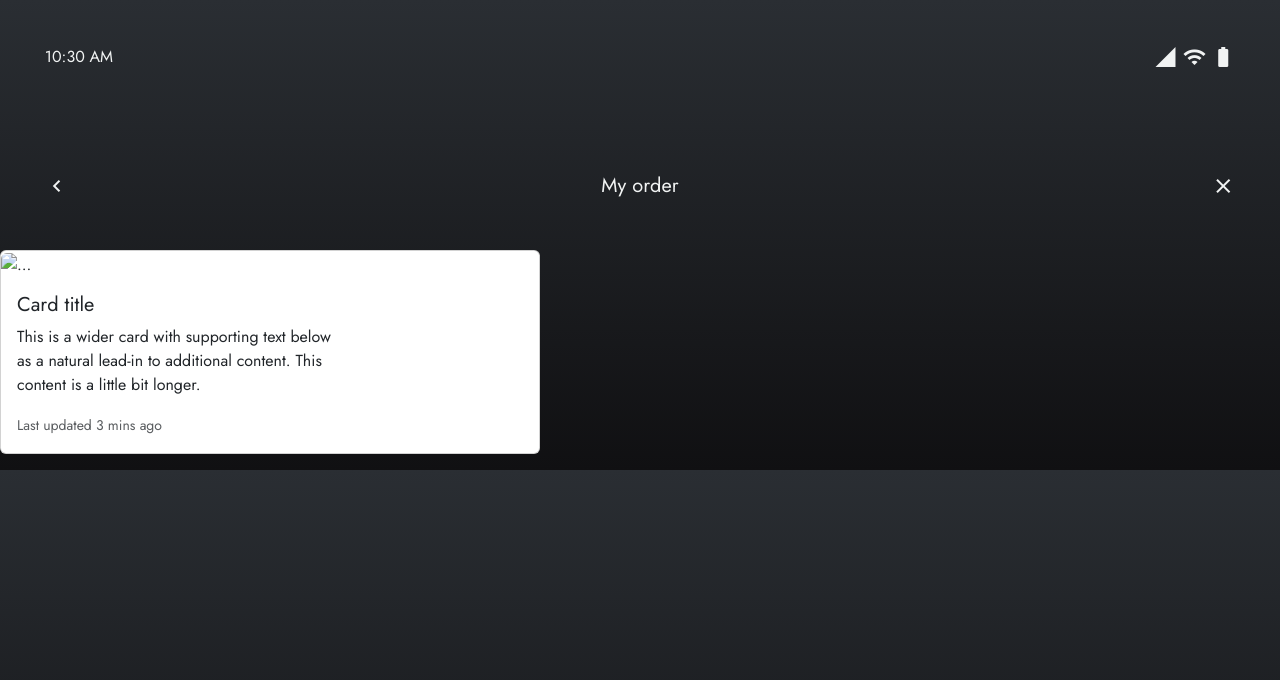
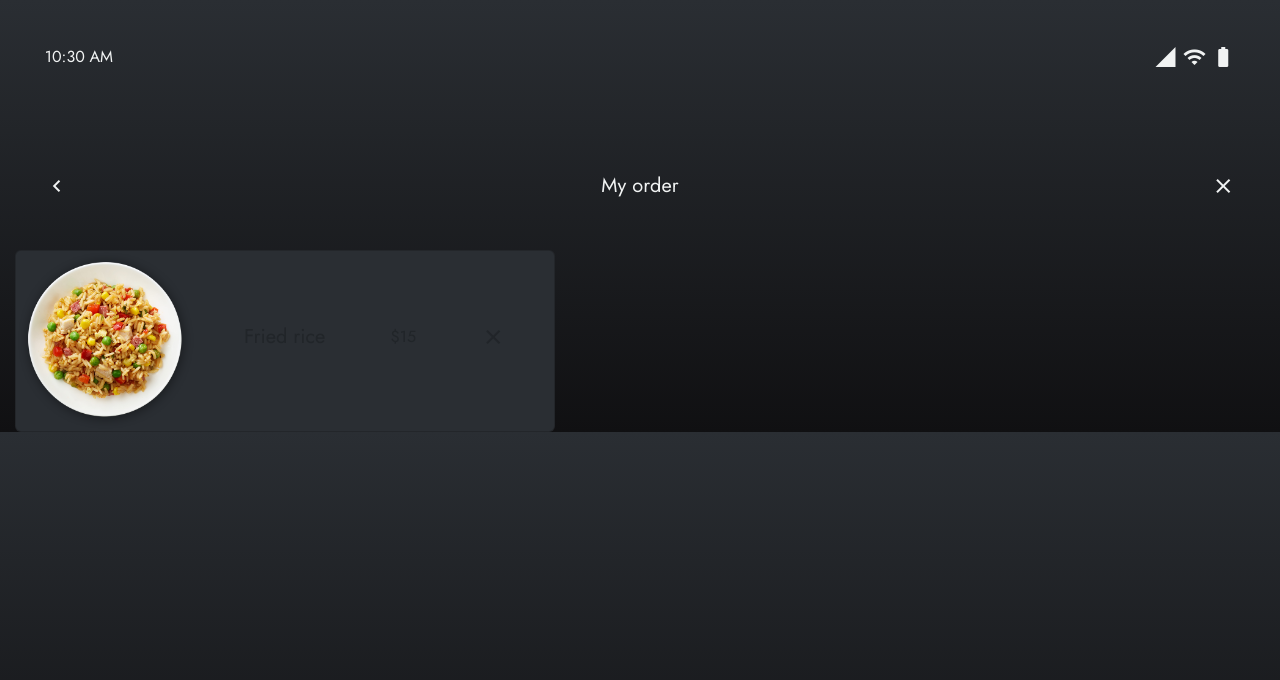
Before and after one commit to YohanaValdez/arrozmobile, a plain HTML site: page pagina3/index.html in a window 1280 px wide. Drawn offline with nearby package versions, Linux system fonts and the light colour scheme.

Commit message:
segundo commit

```diff
--- a/pagina3/index.html
+++ b/pagina3/index.html
@@ -46,16 +46,16 @@
       </div>
       <!--fin seleccion-->
       <!--Tarjetas-->
-      <div class="card mb-3" style="max-width: 540px;">
-        <div class="row g-0">
-          <div class="col-10">
-            <img src="..." class="img-fluid rounded-start" alt="...">
+      <div class="card col-10 cardpag3" style="max-width: 540px;">
+        <div class="row card2 g-0">
+          <div class="col-4">
+            <img src="./img/fried rice.png" class="img-fluid rounded-start" alt="...">
           </div>
-          <div class="col-md-8">
+          <div class="col-8">
             <div class="card-body">
-              <h5 class="card-title">Card title</h5>
-              <p class="card-text">This is a wider card with supporting text below as a natural lead-in to additional content. This content is a little bit longer.</p>
-              <p class="card-text"><small class="text-muted">Last updated 3 mins ago</small></p>
+              <h5 class="card-title">Fried rice</h5>
+              <span>$15</span>
+              <i class="material-icons notif">clear</i>
             </div>
           </div>
         </div>
--- a/pagina3/style/style.css
+++ b/pagina3/style/style.css
@@ -30,3 +30,16 @@ h1 {
   justify-content: center !important;
   align-items: center !important;
 }
+.cardpag3 {
+  display: flex !important;
+  margin-left: 15px !important;
+  background-color: var(--primary-color) !important;
+}
+.card-body {
+  display: flex !important;
+  justify-content: space-around !important;
+}
+.card2 {
+  display: flex I !important;
+  align-items: center !important;
+}
```
Also changed, not shown: pagina3/img/cheese chilly fried.png (added), pagina3/img/fried rice copy.png (added), pagina3/img/fried rice.png (added), pagina3/img/vegan rice.png (added).
